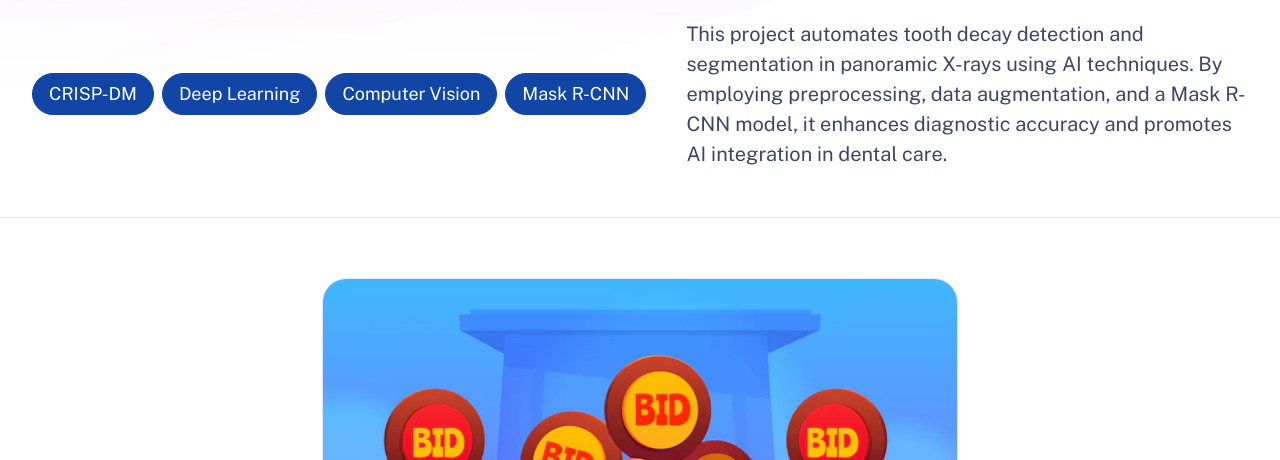
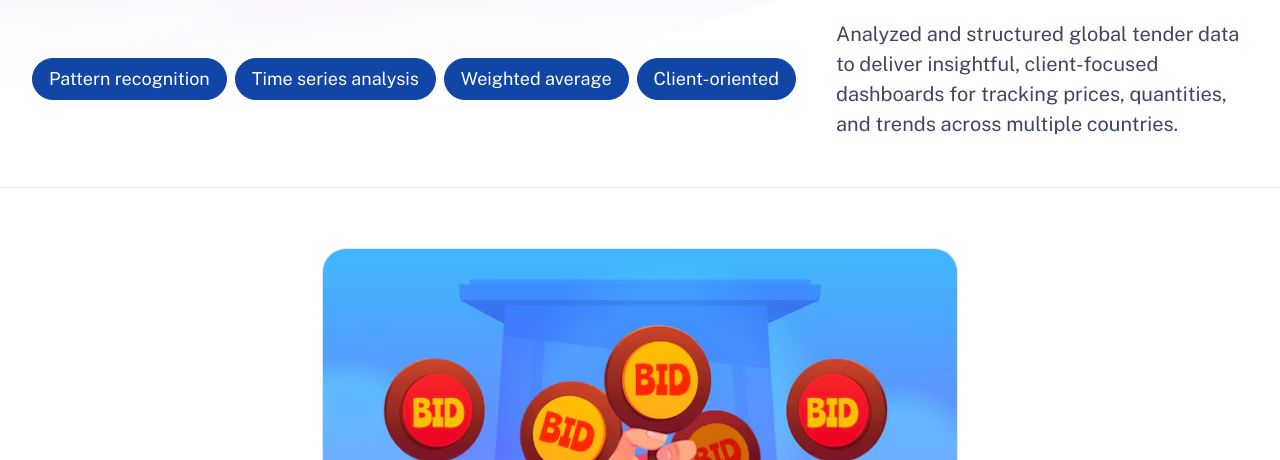
Before and after one commit to djazirifarouk/Portfolio, an Astro site: page /work/tenders in a window 1280 px wide. Shown: the part 340-800 px from the top of the page. Built offline with nearby package versions, Linux system fonts and the light colour scheme; Astro itself is replaced by a stand-in of ours.

Commit message:
Fixed Tenders

```diff
--- a/src/content/work/tenders.md
+++ b/src/content/work/tenders.md
@@ -4,12 +4,12 @@ publishDate: 2024-12-09 00:00:00
 img: /assets/tenders/tenders_cover.jpg
 img_alt: Global Tenders Project
 description: |
-  This project automates tooth decay detection and segmentation in panoramic X-rays using AI techniques. By employing preprocessing, data augmentation, and a Mask R-CNN model, it enhances diagnostic accuracy and promotes AI integration in dental care.
+  Analyzed and structured global tender data to deliver insightful, client-focused dashboards for tracking prices, quantities, and trends across multiple countries.
 tags:
-  - CRISP-DM
-  - Deep Learning
-  - Computer Vision
-  - Mask R-CNN
+  - Pattern recognition
+  - Time series analysis
+  - Weighted average
+  - Client-oriented
 ---
 
 ## Global Tenders Analysis
```
